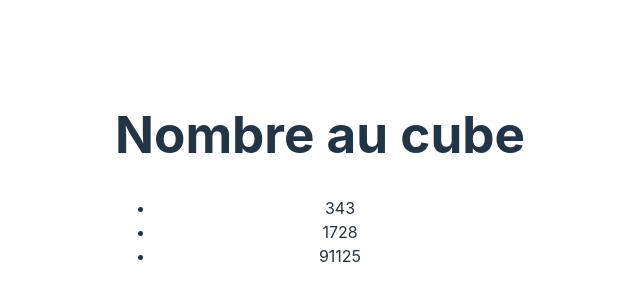
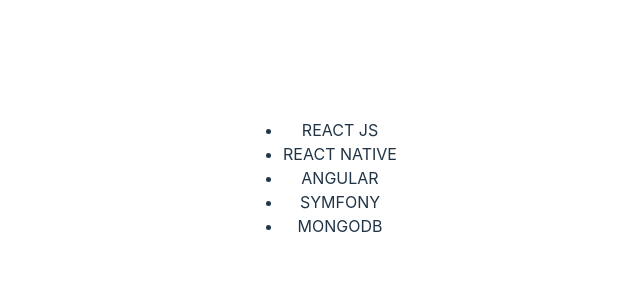
Before and after one commit to Brasero/fsd59-react-s1, a React (Vite) app in the folder demo/: page / in a window 1280 px wide. Shown: the part 222-522 px from the top of the page, without its empty margins (320-960 px from the left). Built offline with nearby package versions, Linux system fonts and the light colour scheme; the HTML template or start-up script is replaced by a standard one.

Commit message:
propostion de correction

```diff
--- a/demo/src/App.jsx
+++ b/demo/src/App.jsx
@@ -1,13 +1,19 @@
-import reactLogo from './assets/react.svg'
-import viteLogo from '/vite.svg'
 import './App.css'
-import Wrapper from "./component/Wrapper.jsx";
+import Messages from "./component/Messages.jsx";
 
 function App() {
 
+  const MESSAGES = [
+    { message : "React JS" },
+    { message : "React Native" },
+    { message : "Angular" },
+    { message : "Symfony" },
+    { message : "MongoDB" },
+  ];
+
   return (
     <>
-    <Wrapper />
+      <Messages messages={MESSAGES} />
     </>
   )
 }
--- /dev/null
+++ b/demo/src/component/Message.jsx
@@ -0,0 +1,10 @@
+const Message = ({message}) => {
+
+ return (
+  <>
+   <li>{message.message.toUpperCase()}</li>
+  </>
+ )
+}
+
+export default Message
--- /dev/null
+++ b/demo/src/component/Messages.jsx
@@ -0,0 +1,14 @@
+import Message from "./Message.jsx";
+
+const Messages = ({messages}) => {
+
+ return (
+  <>
+   <ul>
+    {messages.map((elem, i) => <Message message={elem} key={i} />)}
+   </ul>
+  </>
+ )
+}
+
+export default Messages
```
Also changed, not shown: demo/src/component/Nav/index.jsx (deleted, +0 -9 lines), demo/src/component/Nav/nav.css (deleted).
